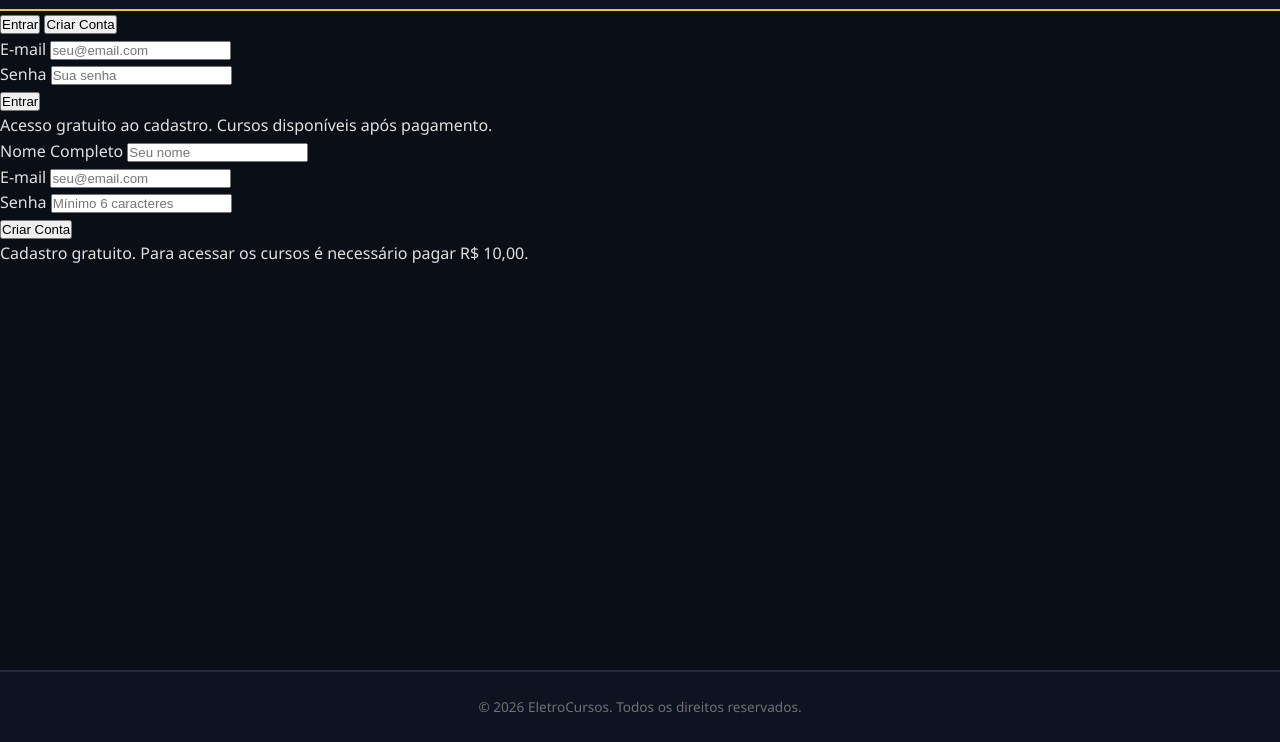
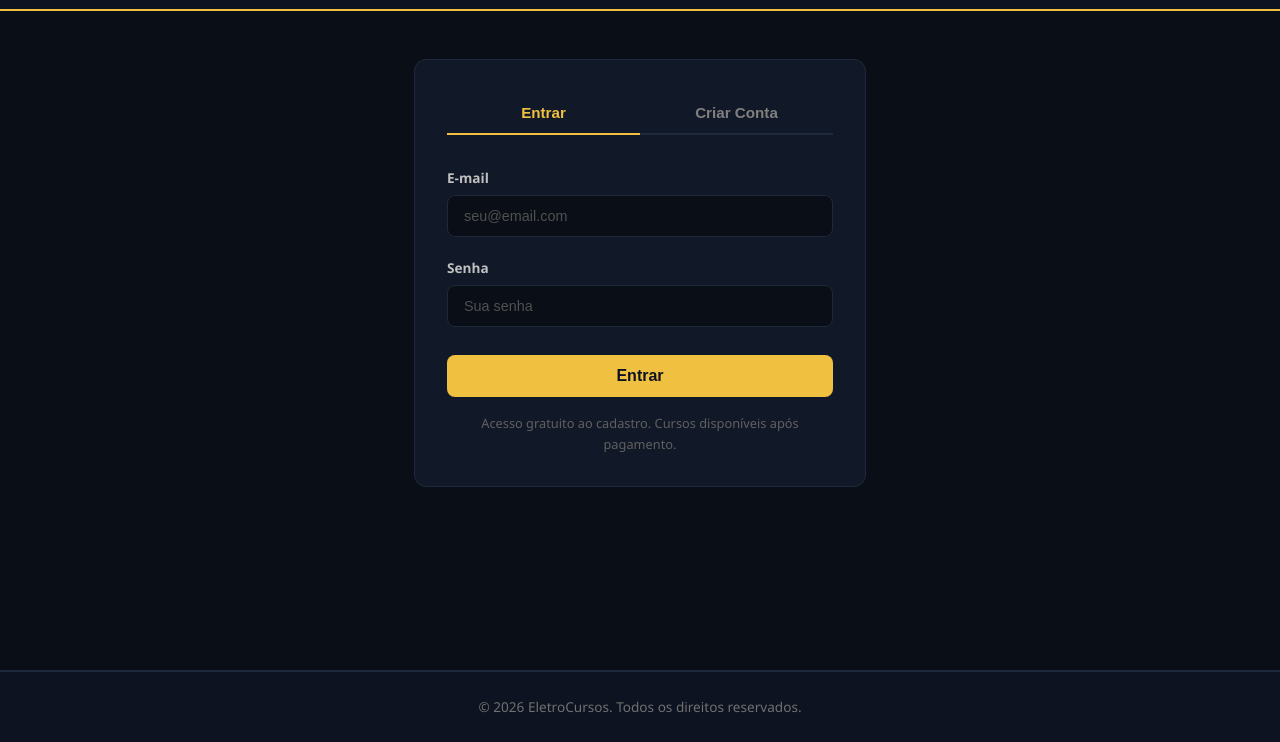
Before and after one commit to MisaAndrejezieski/EletroCursos, a plain HTML site: page entrar.html in a window 1280 px wide. Shown: the part 58-800 px from the top of the page. Drawn offline with Linux system fonts and the light colour scheme.

Commit message:
Update style.css

```diff
--- a/css/style.css
+++ b/css/style.css
@@ -647,3 +647,118 @@ main {
 .contato-card:hover .contato-link {
     color: #ffd866;
 }
+/* ==================== PÁGINA ENTRAR/CADASTRO ==================== */
+.pagina-auth {
+    max-width: 500px;
+    width: 100%;
+    margin: 0 auto;
+    padding: 3rem 1.5rem;
+    display: flex;
+    flex-direction: column;
+}
+
+.auth-container {
+    background: #111827;
+    border: 1px solid #1e293b;
+    border-radius: 12px;
+    padding: 2rem;
+    display: flex;
+    flex-direction: column;
+    gap: 2rem;
+}
+
+.auth-tabs {
+    display: flex;
+    gap: 0;
+    border-bottom: 2px solid #1e293b;
+}
+
+.auth-tab {
+    flex: 1;
+    background: transparent;
+    color: #808080;
+    border: none;
+    padding: 0.75rem;
+    font-size: 0.95rem;
+    font-weight: 600;
+    cursor: pointer;
+    transition: all 0.3s;
+    border-bottom: 2px solid transparent;
+    margin-bottom: -2px;
+}
+
+.auth-tab:hover {
+    color: #c0c0c0;
+}
+
+.auth-tab.ativo {
+    color: #f0c040;
+    border-bottom-color: #f0c040;
+}
+
+.auth-form {
+    display: flex;
+    flex-direction: column;
+    gap: 1.25rem;
+}
+
+.auth-form.hidden {
+    display: none;
+}
+
+.form-group {
+    display: flex;
+    flex-direction: column;
+    gap: 0.4rem;
+}
+
+.form-group label {
+    color: #c0c0c0;
+    font-size: 0.85rem;
+    font-weight: 600;
+}
+
+.form-group input {
+    background: #0a0e17;
+    border: 1px solid #1e293b;
+    border-radius: 8px;
+    padding: 0.75rem 1rem;
+    color: #e0e0e0;
+    font-size: 0.9rem;
+    transition: all 0.3s;
+}
+
+.form-group input:focus {
+    outline: none;
+    border-color: #f0c040;
+    box-shadow: 0 0 0 3px rgba(240, 192, 64, 0.1);
+}
+
+.form-group input::placeholder {
+    color: #505050;
+}
+
+.btn-auth {
+    background: #f0c040;
+    color: #0d1321;
+    border: none;
+    padding: 0.75rem;
+    border-radius: 8px;
+    font-size: 1rem;
+    font-weight: 700;
+    cursor: pointer;
+    transition: all 0.3s;
+    margin-top: 0.5rem;
+}
+
+.btn-auth:hover {
+    background: #ffd866;
+    transform: translateY(-2px);
+}
+
+.auth-info {
+    text-align: center;
+    color: #606060;
+    font-size: 0.8rem;
+    margin-top: -0.25rem;
+}
```
